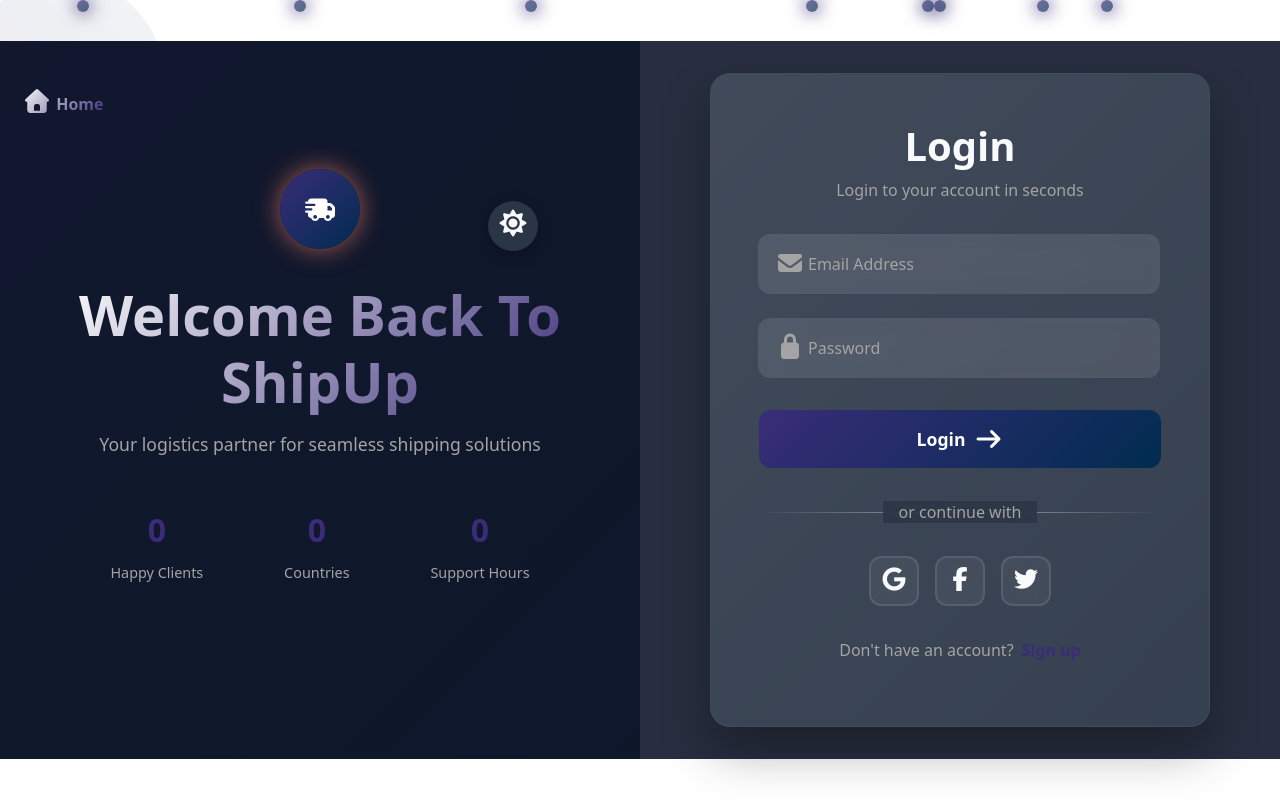
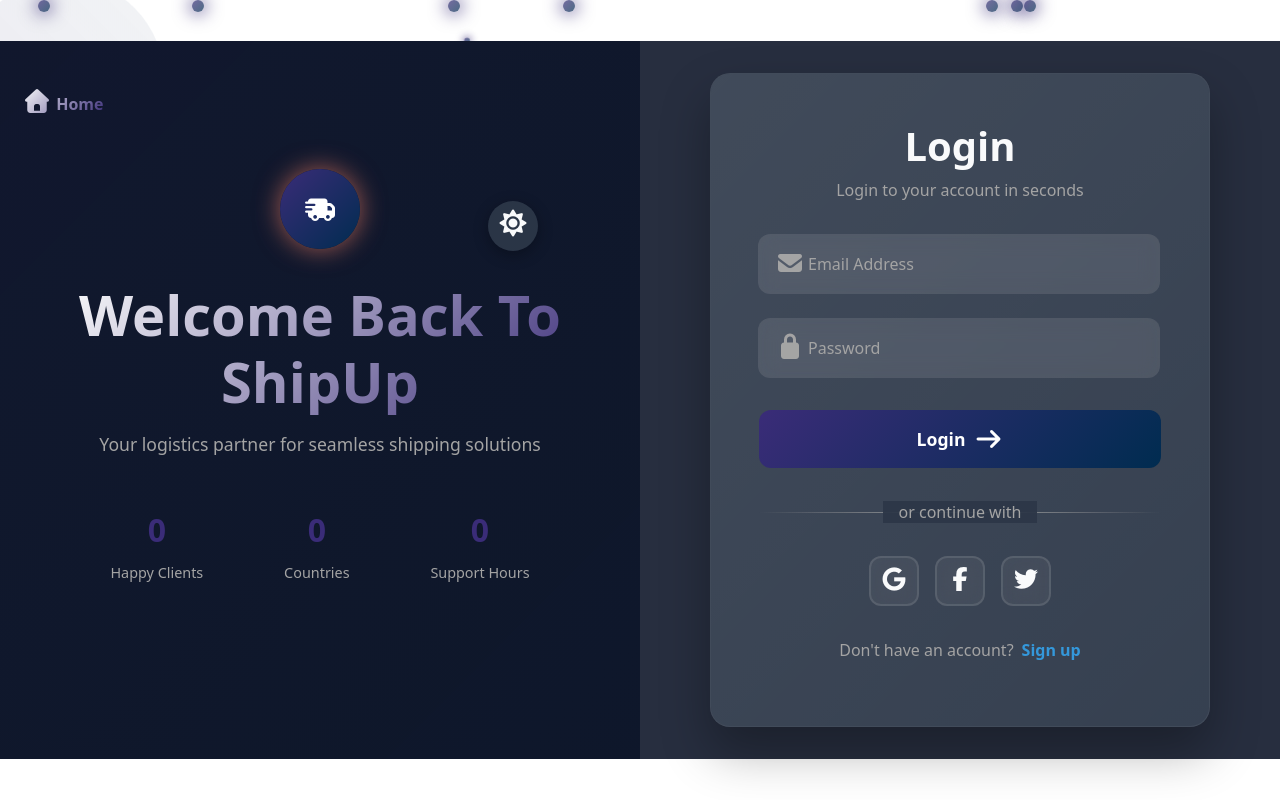
Before and after one commit to vay-dev/logistics, a React (Vite) app: page /login in a window 1280 px wide. Built offline with nearby package versions, Linux system fonts and the light colour scheme.

Commit message:
finished the guest page

```diff
--- a/src/_variables.scss
+++ b/src/_variables.scss
@@ -14,6 +14,7 @@ $font-bold: 700;
 $color-simorange: #f47e60;
 $color-simdarkblue: #002c50;
 $color-simblue: #3a2c78;
+$color-simlightblue: #3498db;
 
 $color-text1: #3a3a3a;
 $color-text2: #a4a4a4;
--- a/src/auth/styles/login.scss
+++ b/src/auth/styles/login.scss
@@ -27,6 +27,7 @@ body {
     --text-secondary: #{$color-text1};
     --shadow-color: rgba(0, 0, 0, 0.1);
     --accent-color: #{$color-simblue};
+    --alt-accent-color: #{$color-simlightblue};
     --form-bg: rgba(255, 255, 255, 0.95);
   }
 
@@ -39,6 +40,7 @@ body {
     --text-secondary: #{$color-text2};
     --shadow-color: rgba(0, 0, 0, 0.3);
     --accent-color: #{$color-simblue};
+    --alt-accent-color: #{$color-simlightblue};
     --form-bg: rgba(45, 55, 72, 0.95);
   }
 
@@ -593,7 +595,7 @@ body {
             color: var(--text-secondary);
 
             .signup-link {
-              color: var(--accent-color);
+              color: var(--alt-accent-color);
               text-decoration: none;
               font-weight: 600;
               position: relative;
@@ -606,7 +608,7 @@ body {
                 left: 0;
                 width: 0;
                 height: 2px;
-                background: var(--accent-color);
+                background: var(--alt-accent-color);
                 transition: width 0.3s ease;
               }
 
--- a/src/auth/styles/signup.scss
+++ b/src/auth/styles/signup.scss
@@ -21,6 +21,7 @@ body {
     --text-secondary: #{$color-text1};
     --shadow-color: rgba(0, 0, 0, 0.1);
     --accent-color: #{$color-simblue};
+    --alt-accent-color: #{$color-simlightblue};
     --form-bg: rgba(255, 255, 255, 0.95);
     --success-color: #10b981;
   }
@@ -33,6 +34,7 @@ body {
     --text-secondary: #{$color-text2};
     --shadow-color: rgba(0, 0, 0, 0.3);
     --accent-color: #{$color-simblue};
+    --alt-accent-color: #{$color-simlightblue};
     --form-bg: rgba(45, 55, 72, 0.95);
     --success-color: #34d399;
   }
@@ -629,7 +631,7 @@ body {
             margin: 1.5rem 0;
 
             .login-link {
-              color: var(--accent-color);
+              color: var(--alt-accent-color);
               text-decoration: none;
               font-weight: 600;
               position: relative;
@@ -642,7 +644,7 @@ body {
                 left: 0;
                 width: 0;
                 height: 2px;
-                background: var(--accent-color);
+                background: var(--alt-accent-color);
                 transition: width 0.3s ease;
               }
 
--- a/src/guest/navbar.jsx
+++ b/src/guest/navbar.jsx
@@ -3,7 +3,7 @@ import { Link } from "react-router-dom";
 
 const GuestBar = () => {
   const navLinks = [
-    { label: "Home", href: "/home" },
+    { label: "Home", href: "/" },
     { label: "Services", href: "/services" },
     { label: "Track Order", href: "/track" },
     { label: "About Us", href: "/about" },
--- a/src/guest/styles/footer.scss
+++ b/src/guest/styles/footer.scss
@@ -110,7 +110,7 @@
       position: relative;
 
       &:hover {
-        color: #3498db;
+        color: $color-simlightblue;
         transform: translateX(5px);
       }
 
@@ -121,7 +121,7 @@
         left: 0;
         width: 0;
         height: 1px;
-        background: #3498db;
+        background: $color-simorange;
         transition: width 0.3s ease;
       }
 
```
